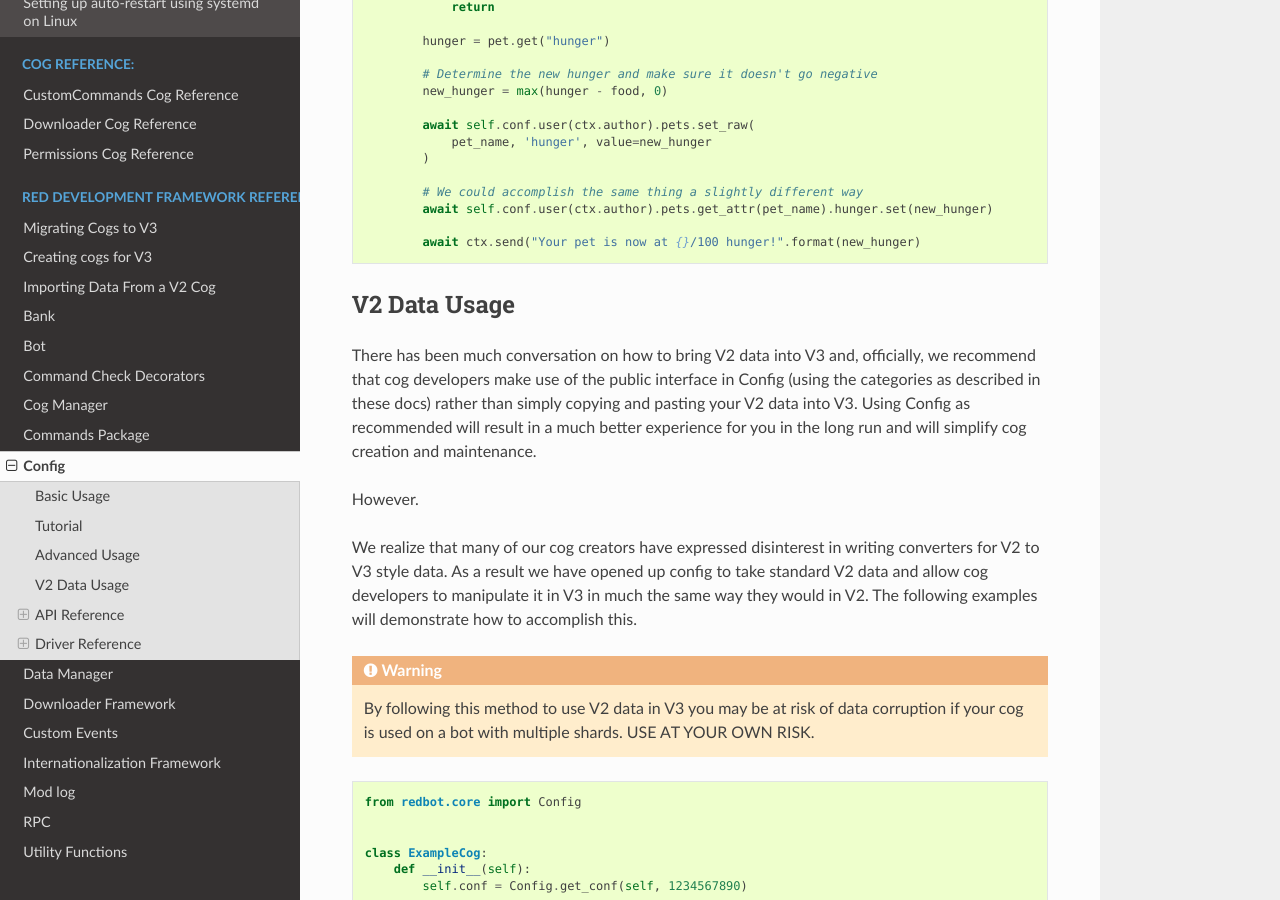
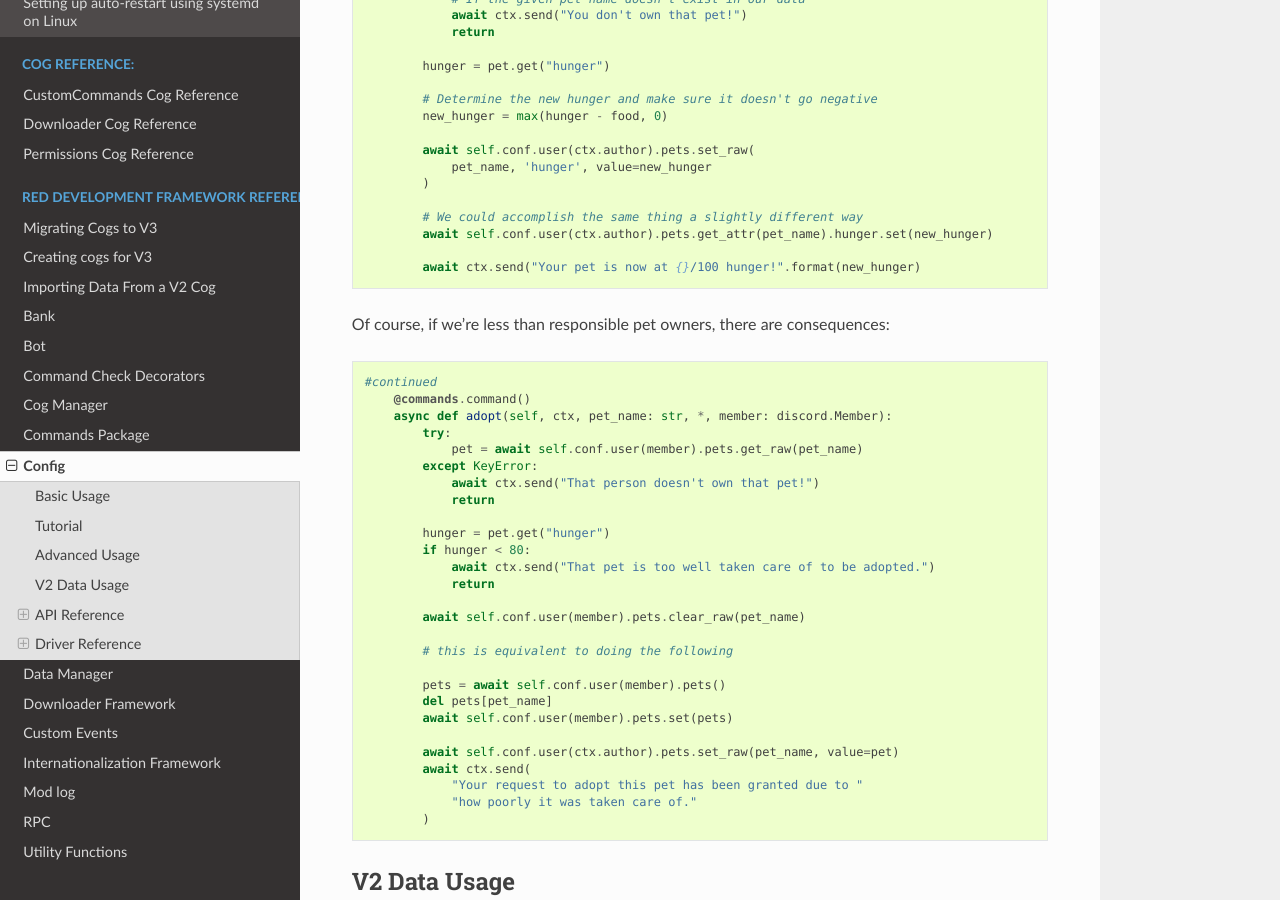
Before and after one commit to Renirous/Red-DiscordBot, a Sphinx documentation site: the page built from docs/framework_config.rst, in a window 1280 px wide and 900 px high, scrolled down 5448 px. Built offline with Sphinx 7.4.7 and the Read the Docs theme 2.0.0, drawn with Linux system fonts in a browser that asks for light colours; the version number could not be read and is left out.

Commit message:
[Config] Add Group.clear_raw method (#2178)
Adds a `clear_raw` method to Group objects, similar to the existing `get_raw` and `set_raw` methods.
Documentation included.

```diff
--- a/docs/framework_config.rst
+++ b/docs/framework_config.rst
@@ -187,6 +187,7 @@ This usage guide will cover the following features:
 
 - :py:meth:`Group.get_raw`
 - :py:meth:`Group.set_raw`
+- :py:meth:`Group.clear_raw`
 
 For this example let's suppose that we're creating a cog that allows users to buy and own multiple pets using
 the built-in Economy credits::
@@ -290,6 +291,37 @@ We're responsible pet owners here, so we've also got to have a way to feed our p
 
             await ctx.send("Your pet is now at {}/100 hunger!".format(new_hunger)
 
+Of course, if we're less than responsible pet owners, there are consequences::
+
+    #continued
+        @commands.command()
+        async def adopt(self, ctx, pet_name: str, *, member: discord.Member):
+            try:
+                pet = await self.conf.user(member).pets.get_raw(pet_name)
+            except KeyError:
+                await ctx.send("That person doesn't own that pet!")
+                return
+
+            hunger = pet.get("hunger")
+            if hunger < 80:
+                await ctx.send("That pet is too well taken care of to be adopted.")
+                return
+
+            await self.conf.user(member).pets.clear_raw(pet_name)
+
+            # this is equivalent to doing the following
+
+            pets = await self.conf.user(member).pets()
+            del pets[pet_name]
+            await self.conf.user(member).pets.set(pets)
+
+            await self.conf.user(ctx.author).pets.set_raw(pet_name, value=pet)
+            await ctx.send(
+                "Your request to adopt this pet has been granted due to "
+                "how poorly it was taken care of."
+            )
+
+
 *************
 V2 Data Usage
 *************
```
Also changed, not shown: 2 other files.
